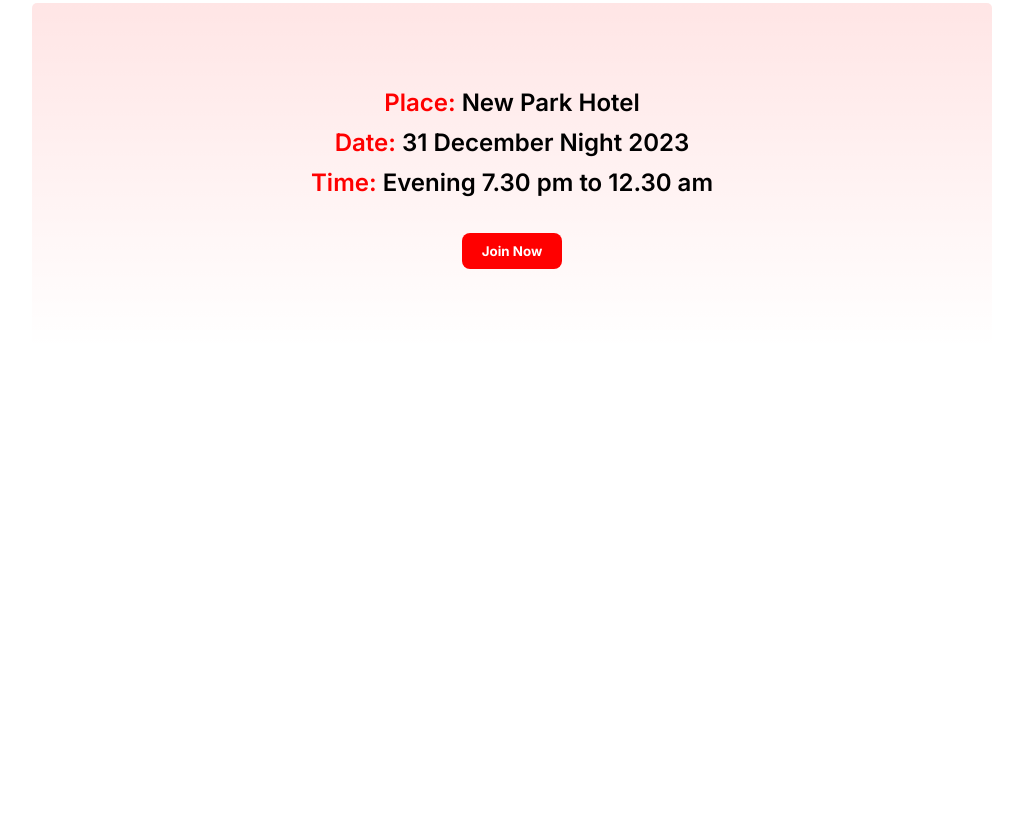
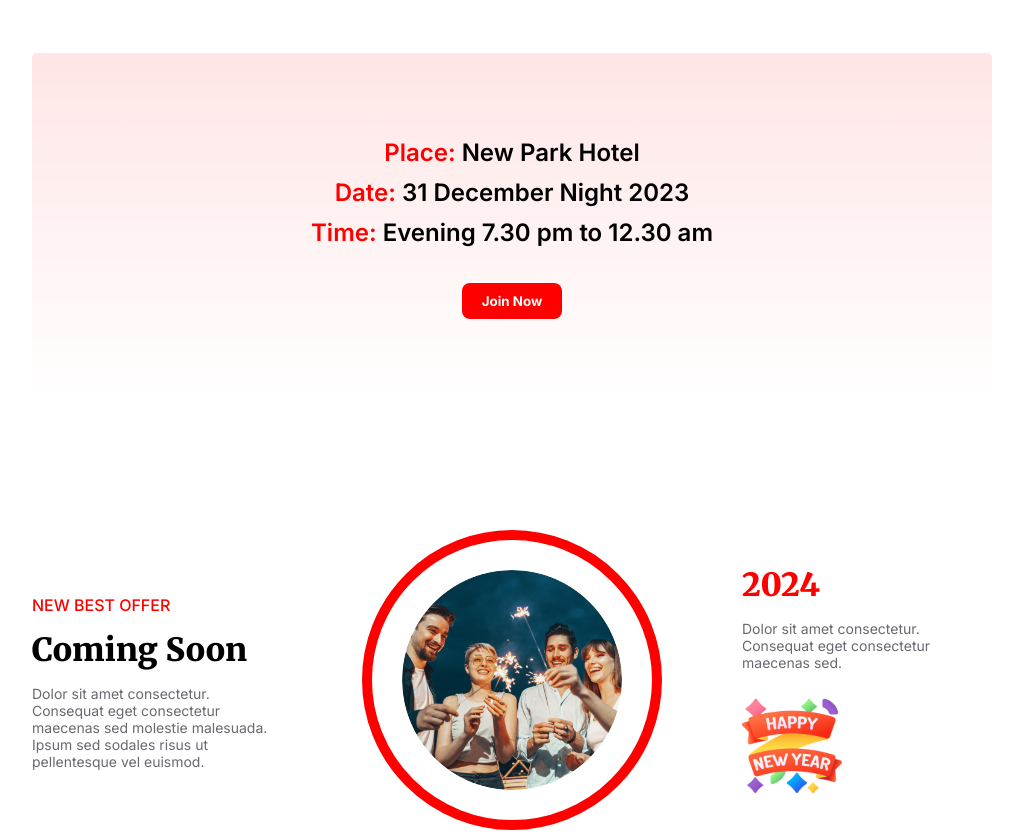
Before and after one commit to Aslam168/new_year_offer, a plain HTML site: page index.html in a window 1280 px wide. Shown: the part 1933-2767 px from the top of the page, without its empty margins (128-1151 px from the left). Before the commit the page ends 2413 px from the top, so only its background shows below. Drawn offline with Linux system fonts and the light colour scheme.

Commit message:
added offer section

```diff
--- a/index.html
+++ b/index.html
@@ -85,6 +85,29 @@
         </section>
 
 
+        <!-- offer section -->
+
+        <section class="offer container">
+
+             <div class="offer-left">
+                 <h3>NEW BEST OFFER</h3>
+                 <h1>Coming Soon</h1>
+                 <p>Dolor sit amet consectetur. Consequat eget consectetur maecenas sed molestie malesuada. Ipsum sed sodales risus ut pellentesque vel euismod. </p>
+             </div>
+
+             <div class="offer-middle">
+                  <img src="./images/Ellipse 1.png" alt="">
+             </div>
+
+             <div class="offer-right">
+                  <h1>2024</h1>
+                  <p>Dolor sit amet consectetur. Consequat eget consectetur maecenas sed.</p>
+                  <img src="./images/Group 96.png" alt="">
+             </div>
+
+        </section>
+
+
     </main>
 
 <!-- footer section starts here -->
--- a/style/style.css
+++ b/style/style.css
@@ -19,6 +19,10 @@
     background-position: center;
     background-size: cover;
     background-repeat: no-repeat;
+    width: 90%;
+    margin: auto;
+    margin-top: 50px;
+    border-radius: 10px;
 }
 
 .banner-content {
@@ -155,3 +159,67 @@ section.event button {
 .event-content {
     padding: 80px 0px;
 }
+
+
+/* offer related styles */
+
+section.offer {
+    display: flex;
+    justify-content: space-between;
+    align-items: center;
+    gap: 80px;
+}
+
+.offer-left {
+    width: 100%;
+}
+
+.offer-middle {
+    width: 100%;
+}
+
+.offer-right {
+    width: 100%;
+}
+
+.offer-left h3 {
+    color: red;
+    font-weight: 500;
+    margin-bottom: 15px;
+    font-size: 16px;
+}
+
+section.offer h1 {
+    font-weight: 900;
+    font-family: 'Merriweather';
+    font-size: 32px;
+}
+
+.offer-left p {
+    font-size: 14px;
+    color: rgba(7, 2, 17, 0.6);
+    margin-top: 15px;
+}
+
+.offer-middle img {
+    width: 220px;
+    border: 10px solid red;
+    border-radius: 50%;
+    padding: 30px;
+}
+
+.offer-right h1 {
+    color: red;
+    font-weight: 700;
+    margin-bottom: 15px;
+}
+
+.offer-right p {
+    font-size: 14px;
+    color: rgba(7, 2, 17, 0.6);
+}
+
+.offer-right img {
+    width: 100px;
+    margin-top: 25px;
+}
```
